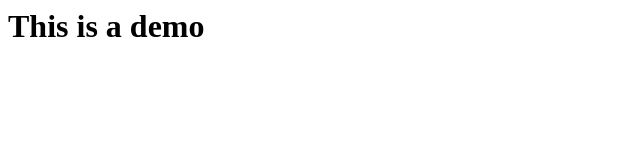
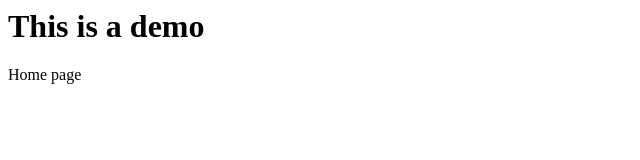
Before and after one commit to bjanaszek/git-demo, a plain HTML site: page index.html in a window 1280 px wide. Shown: the full height of the page, 0-640 px from the left. Drawn offline with Linux system fonts and the light colour scheme.

Commit message:
Modifications

```diff
--- a/index.html
+++ b/index.html
@@ -4,5 +4,6 @@
   </head>
   <body>
     <h1>This is a demo</h1>
+    <p>Home page</p>
   </body>
 </html>
```
Also changed, not shown: 1 other file.
